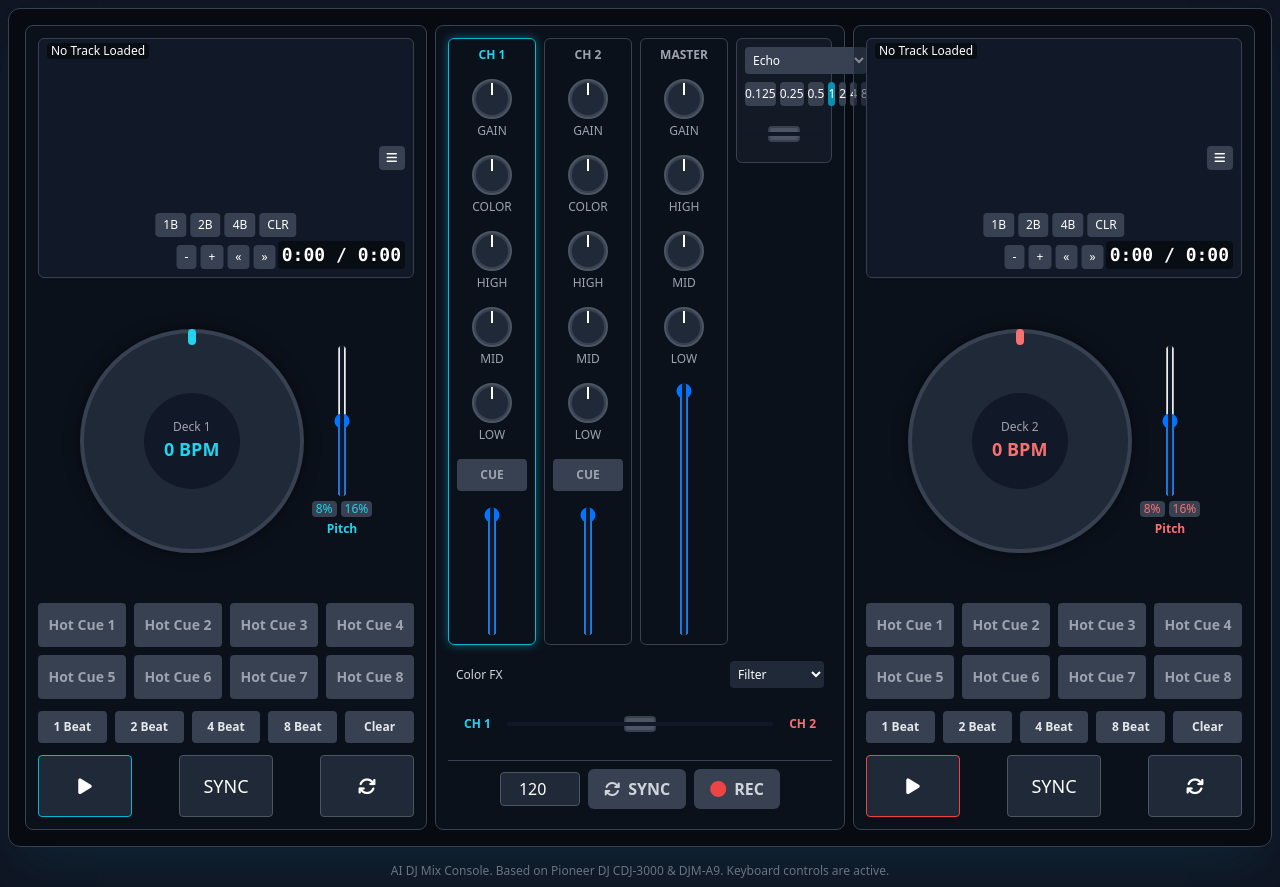
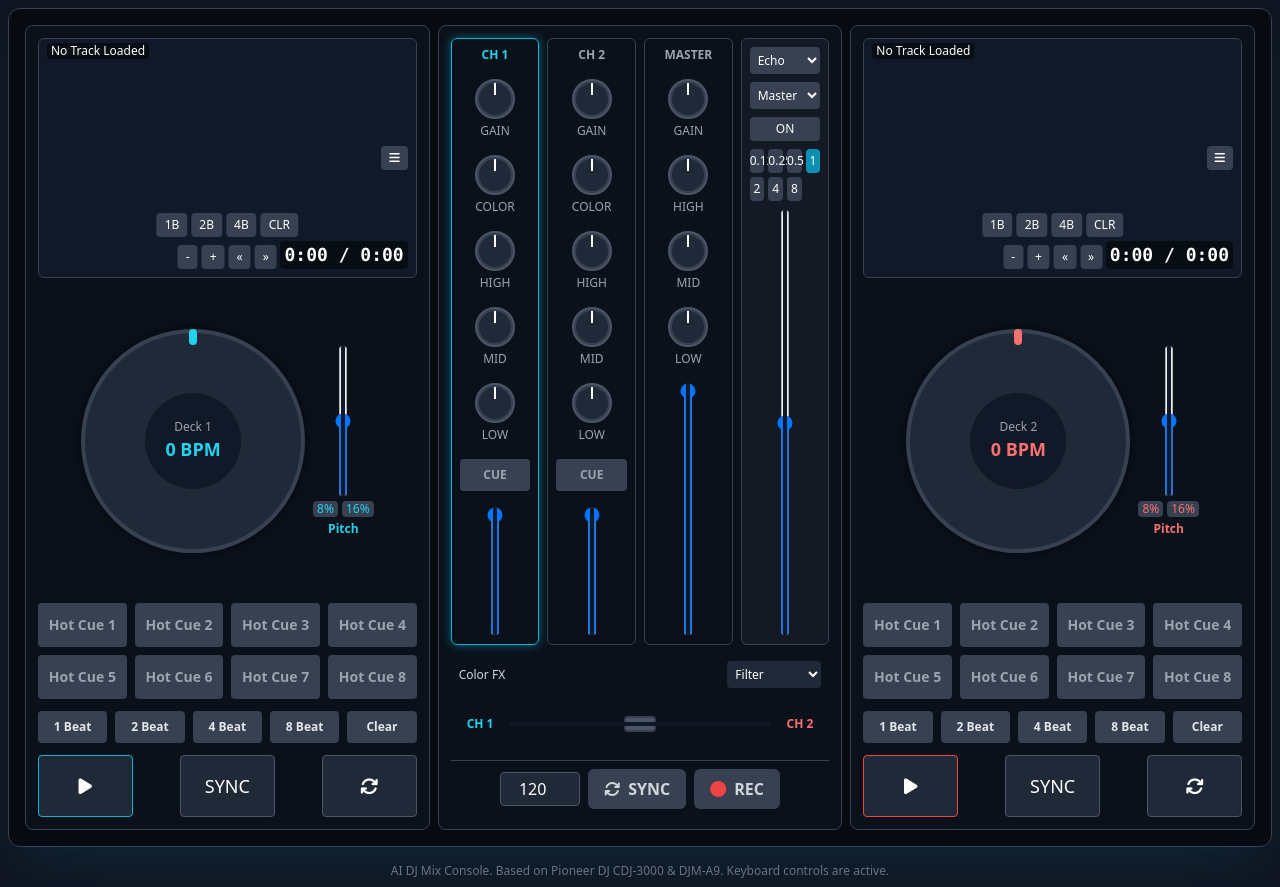
Before and after one commit to meinzeug/djmixconsole2, a React (Vite) app in the folder app/: page / in a window 1280 px wide. Both pictures are taken after a click on the button "Start Session". Built offline with nearby package versions, Linux system fonts and the light colour scheme.

Commit message:
style: layout beat fx panel vertically

```diff
--- a/app/components/mixer/BeatFxPanel.tsx
+++ b/app/components/mixer/BeatFxPanel.tsx
@@ -19,23 +19,48 @@ const BeatFxPanel: React.FC<Props> = ({ useStore }) => {
     (useStore as any)((state: DjStore) => state.actions);
 
   return (
-    <div className="flex flex-col w-1/4 bg-gray-800/40 border border-gray-700 rounded-md p-2 space-y-2 text-xs">
-      <div className="flex justify-between items-center">
-        <select value={fx.beatFx.effect} onChange={e => setBeatFxEffect(e.target.value)} className="bg-gray-700 text-white text-xs rounded p-1">
-          {effects.map(e => <option key={e} value={e}>{e}</option>)}
-        </select>
-        <select value={fx.beatFx.target} onChange={e => setBeatFxTarget(e.target.value)} className="bg-gray-700 text-white text-xs rounded p-1">
-          {['CH1','CH2','Master'].map(c => <option key={c} value={c}>{c}</option>)}
-        </select>
-        <button onClick={() => setBeatFxActive(!fx.beatFx.active)} className={`px-2 py-1 rounded ${fx.beatFx.active ? 'bg-cyan-600' : 'bg-gray-700'}`}>ON</button>
-      </div>
-      <div className="flex gap-1">
-        {[1/8,1/4,1/2,1,2,4,8].map(b => (
-          <button key={b} onClick={() => setBeatFxBeatLength(b)} className={`flex-1 py-1 rounded ${fx.beatFx.beatLength===b?'bg-cyan-600':'bg-gray-700'}`}>{b}</button>
+    <div className="flex flex-col items-center w-1/4 h-full bg-gray-800/40 border border-gray-700 rounded-md p-2 space-y-2 text-xs">
+      <select
+        value={fx.beatFx.effect}
+        onChange={(e) => setBeatFxEffect(e.target.value)}
+        className="w-full bg-gray-700 text-white text-xs rounded p-1"
+      >
+        {effects.map((e) => (
+          <option key={e} value={e}>
+            {e}
+          </option>
+        ))}
+      </select>
+      <select
+        value={fx.beatFx.target}
+        onChange={(e) => setBeatFxTarget(e.target.value)}
+        className="w-full bg-gray-700 text-white text-xs rounded p-1"
+      >
+        {['CH1', 'CH2', 'Master'].map((c) => (
+          <option key={c} value={c}>
+            {c}
+          </option>
+        ))}
+      </select>
+      <button
+        onClick={() => setBeatFxActive(!fx.beatFx.active)}
+        className={`w-full px-2 py-1 rounded ${fx.beatFx.active ? 'bg-cyan-600' : 'bg-gray-700'}`}
+      >
+        ON
+      </button>
+      <div className="grid grid-cols-4 gap-1 w-full">
+        {[1 / 8, 1 / 4, 1 / 2, 1, 2, 4, 8].map((b) => (
+          <button
+            key={b}
+            onClick={() => setBeatFxBeatLength(b)}
+            className={`py-1 rounded ${fx.beatFx.beatLength === b ? 'bg-cyan-600' : 'bg-gray-700'}`}
+          >
+            {b}
+          </button>
         ))}
       </div>
-      <div>
-        <Fader value={fx.beatFx.depth} onChange={setBeatFxDepth} orientation="horizontal" />
+      <div className="flex-grow flex items-center justify-center w-full">
+        <Fader value={fx.beatFx.depth} onChange={setBeatFxDepth} />
       </div>
     </div>
   );
```
